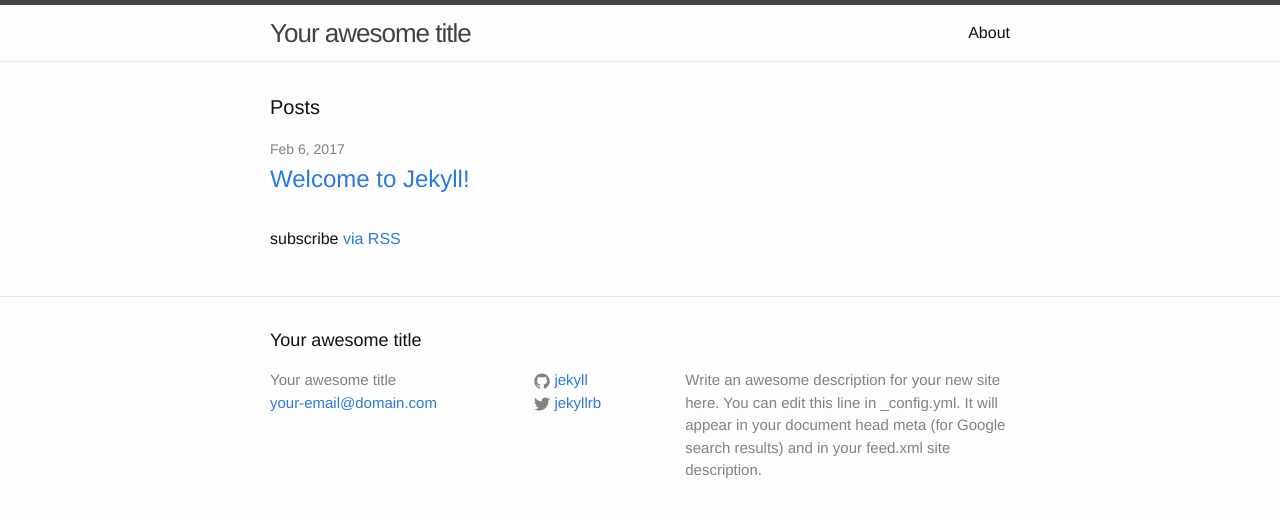
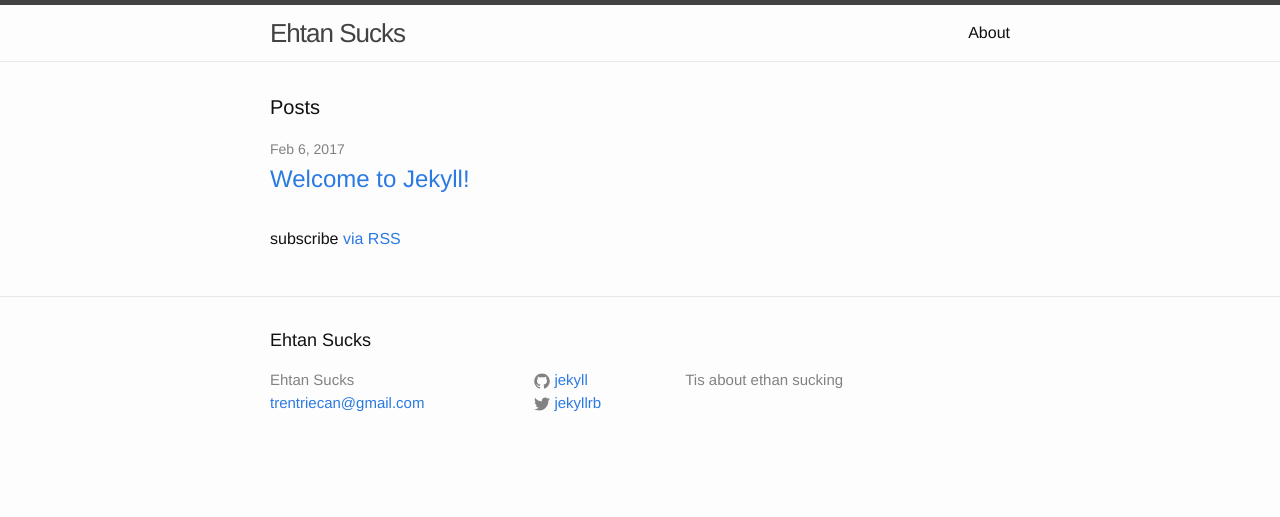
Before and after one commit to Yamatoshi01/Yamatoshi01.github.io, a Jekyll site: the page built from index.html, in a window 1280 px wide. Shown: the top 517 px of the page. Built offline with Jekyll 4.4.1, drawn with Linux system fonts in a browser that asks for light colours.

Commit message:
Update _config.yml

```diff
--- a/_config.yml
+++ b/_config.yml
@@ -6,12 +6,10 @@
 # 'jekyll serve'. If you change this file, please restart the server process.
 
 # Site settings
-title: Your awesome title
-email: your-email@domain.com
+title: Ehtan Sucks
+email: trentriecan@gmail.com
 description: > # this means to ignore newlines until "baseurl:"
-  Write an awesome description for your new site here. You can edit this
-  line in _config.yml. It will appear in your document head meta (for
-  Google search results) and in your feed.xml site description.
+ Tis about ethan sucking
 baseurl: "" # the subpath of your site, e.g. /blog
 url: "http://yourdomain.com" # the base hostname & protocol for your site
 twitter_username: jekyllrb
```
